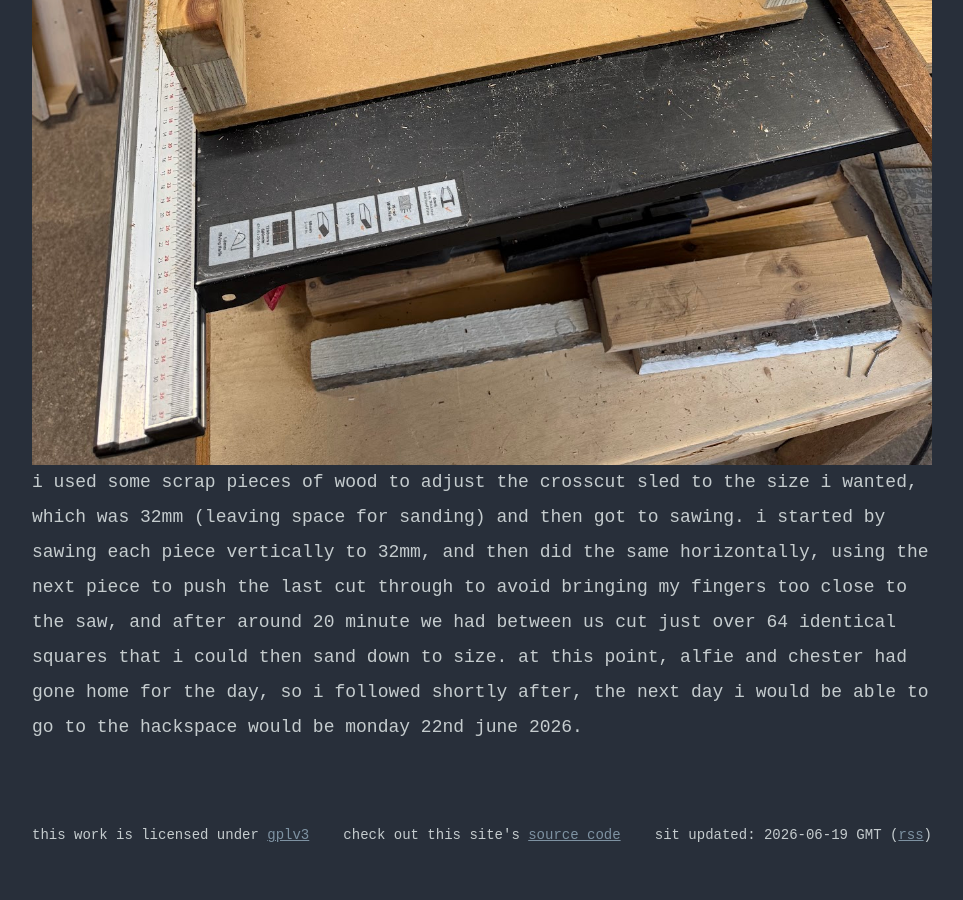
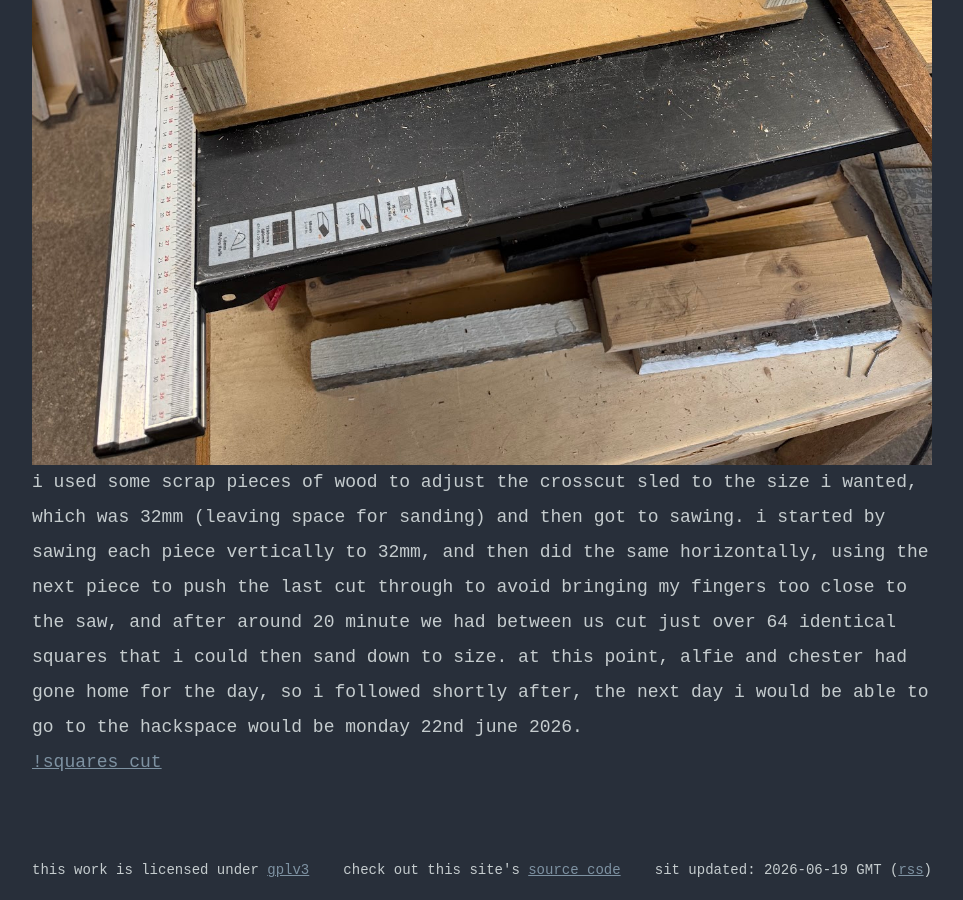
Before and after one commit to 7lauraa/7lauraa.github.io, a Jekyll site: the page built from _posts/2026-06-18-making-a-chessboard.md, in a window 1280 px wide and 900 px high, scrolled down 5750 px. Shown: the whole window, without its empty margins (158-1121 px from the left). Built offline with Jekyll 4.4.1, drawn with Linux system fonts in a browser that asks for light colours; before the commit the page ends 6615 px from its top, so only the background shows below that.

Commit message:
Update 2026-06-18-making-a-chessboard.md

```diff
--- a/_posts/2026-06-18-making-a-chessboard.md
+++ b/_posts/2026-06-18-making-a-chessboard.md
@@ -43,3 +43,5 @@ i arrived at hackspace and my first job was to use a circular saw ![circular saw
 ![crosscut sled](https://github.com/7lauraa/7lauraa.github.io/blob/main/_posts/media/crosscut-sled.jpg?raw=true)
 
 i used some scrap pieces of wood to adjust the crosscut sled to the size i wanted, which was 32mm (leaving space for sanding) and then got to sawing. i started by sawing each piece vertically to 32mm, and then did the same horizontally, using the next piece to push the last cut through to avoid bringing my fingers too close to the saw, and after around 20 minute we had between us cut just over 64 identical squares that i could then sand down to size. at this point, alfie and chester had gone home for the day, so i followed shortly after, the next day i would be able to go to the hackspace would be monday 22nd june 2026.
+
+[!squares cut](https://github.com/7lauraa/7lauraa.github.io/blob/main/_posts/media/squares-cut.jpg?raw=true)
```
